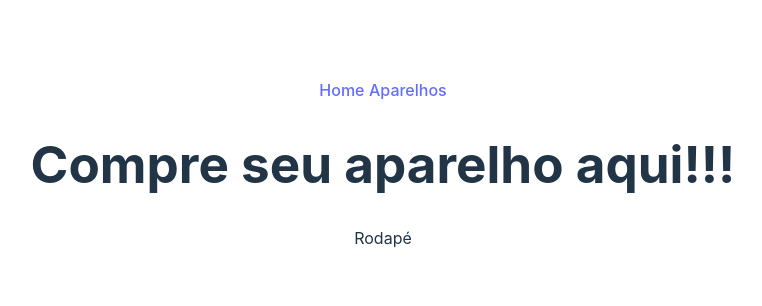
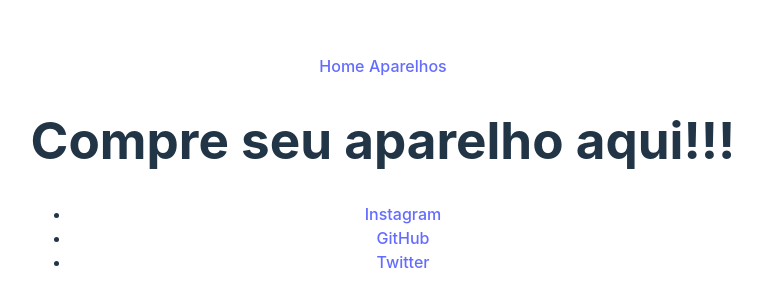
Before and after one commit to LuizFFarias/CP2---Html, a React (Vite) app in the folder Lista-de-Exercicios-1/: page / in a window 1280 px wide. Shown: the part 228-534 px from the top of the page, without its empty margins (257-1019 px from the left). Built offline with nearby package versions, Linux system fonts and the light colour scheme.

Commit message:
adicionando em rodape links para redes sociais

```diff
--- a/Lista-de-Exercicios-1/src/components/Rodape.jsx
+++ b/Lista-de-Exercicios-1/src/components/Rodape.jsx
@@ -1,7 +1,11 @@
 export default function Rodape(){
     return(
         <footer>
-            <p>Rodapé</p>
+            <ul>
+            <li><a href="httsp://www.instagram.com"> Instagram </a></li>
+            <li><a href="https://www.github.com"> GitHub </a></li>
+            <li><a href="https://www.twitter.com.br"> Twitter</a></li>
+            </ul>
         </footer>
     )
 }
```
